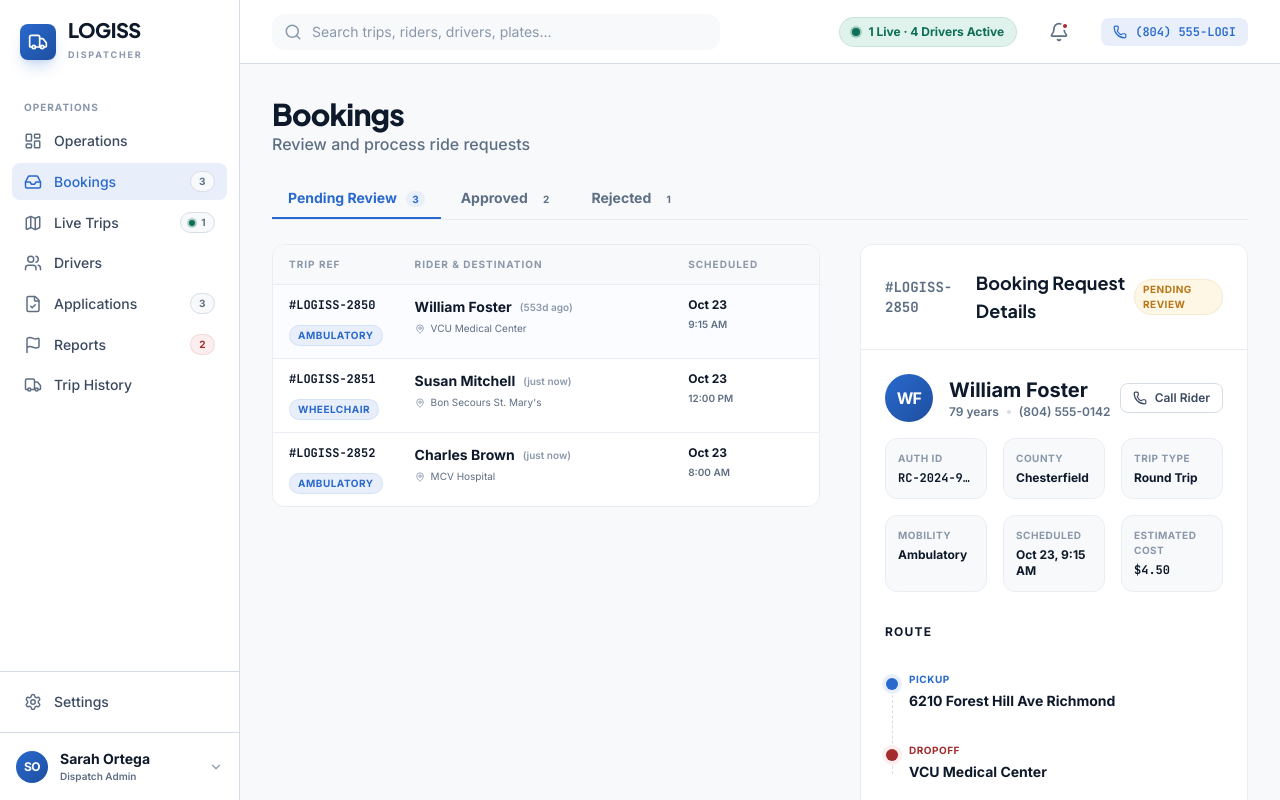
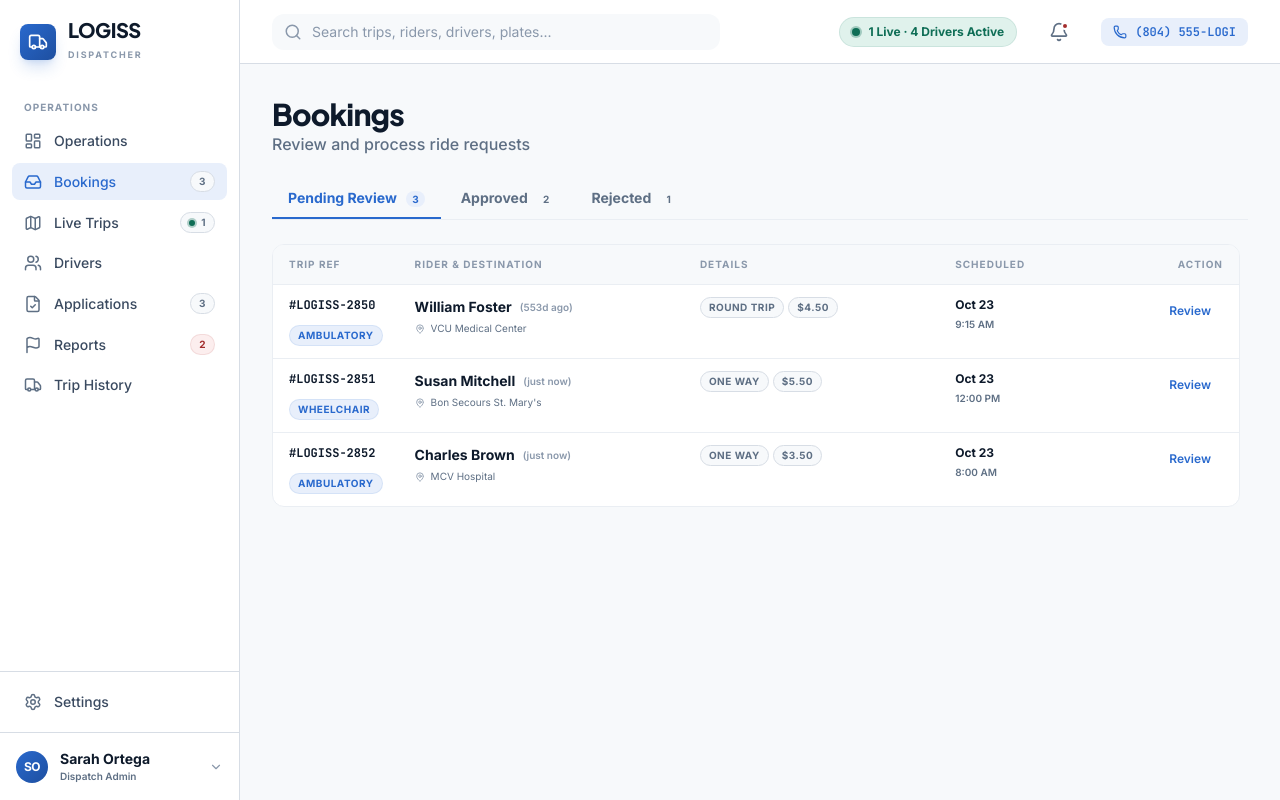
Before and after one commit to BeingSazzad/Loggiskabir-Dashboard, a React (Vite) app: page / in a window 1280 px wide. Both pictures are taken after a click on the element 1096 px from the left and 439 px from the top of the page. Built offline with nearby package versions, Linux system fonts and the light colour scheme.

Commit message:
feat: Updated Bookings table to span full width initially with a closeable detail pane

```diff
--- a/src/pages/Bookings.jsx
+++ b/src/pages/Bookings.jsx
@@ -20,7 +20,7 @@ import { formatTime, formatDateTime, formatShortDate, timeAgo, tripTypeLabel, mo
 
 const Bookings = () => {
   const [activeTab, setActiveTab] = useState('pending');
-  const [selectedBookingId, setSelectedBookingId] = useState('LOGISS-2850');
+  const [selectedBookingId, setSelectedBookingId] = useState(null);
   const [isAssigning, setIsAssigning] = useState(false);
 
   const [localTrips, setLocalTrips] = useState(trips);
@@ -32,7 +32,7 @@ const Bookings = () => {
     return false;
   });
 
-  const selectedBooking = localTrips.find(t => t.id === selectedBookingId) || filteredBookings[0];
+  const selectedBooking = selectedBookingId ? localTrips.find(t => t.id === selectedBookingId) : null;
 
   const availableDrivers = drivers.filter(d => d.onDuty && d.status === 'available');
 
@@ -85,7 +85,7 @@ const Bookings = () => {
 
       <div className="flex-1 grid grid-cols-1 lg:grid-cols-12 gap-8">
         {/* Left Table List */}
-        <div className="lg:col-span-7 flex flex-col gap-4 overflow-y-auto pr-2">
+        <div className={`transition-all duration-300 ease-in-out ${selectedBookingId ? 'lg:col-span-7' : 'lg:col-span-12'} flex flex-col gap-4 overflow-y-auto pr-2`}>
           {filteredBookings.length > 0 ? (
             <div className="bg-white border border-line-2 rounded-xl overflow-hidden">
               <table className="w-full text-left border-collapse">
@@ -93,7 +93,9 @@ const Bookings = () => {
                   <tr>
                     <th className="px-4 py-3 text-[10px] font-bold text-ink-4 uppercase tracking-widest">Trip Ref</th>
                     <th className="px-4 py-3 text-[10px] font-bold text-ink-4 uppercase tracking-widest">Rider & Destination</th>
+                    <th className="px-4 py-3 text-[10px] font-bold text-ink-4 uppercase tracking-widest hidden md:table-cell">Details</th>
                     <th className="px-4 py-3 text-[10px] font-bold text-ink-4 uppercase tracking-widest">Scheduled</th>
+                    <th className="px-4 py-3 text-[10px] font-bold text-ink-4 uppercase tracking-widest text-right">Action</th>
                   </tr>
                 </thead>
                 <tbody className="divide-y divide-line-2">
@@ -117,9 +119,28 @@ const Bookings = () => {
                           <span className="truncate max-w-[180px]">{booking.dropoff}</span>
                         </div>
                       </td>
+                      <td className="px-4 py-3 align-top hidden md:table-cell">
+                        <div className="flex gap-1 mb-1">
+                          <Badge variant="neutral">{tripTypeLabel(booking.type)}</Badge>
+                          <Badge variant="neutral">{money(booking.cost)}</Badge>
+                        </div>
+                      </td>
                       <td className="px-4 py-3 align-top whitespace-nowrap">
                         <p className="text-xs font-bold text-ink mb-1">{formatShortDate(booking.scheduledTime)}</p>
                         <p className="text-[10px] font-semibold text-ink-3">{formatTime(booking.scheduledTime)}</p>
+                      </td>
+                      <td className="px-4 py-3 align-top text-right">
+                        <Button
+                          variant="ghost"
+                          size="sm"
+                          className="text-primary hover:bg-primary-light/50"
+                          onClick={(e) => {
+                            e.stopPropagation();
+                            setSelectedBookingId(booking.id);
+                          }}
+                        >
+                          Review
+                        </Button>
                       </td>
                     </tr>
                   ))}
@@ -136,15 +157,24 @@ const Bookings = () => {
         </div>
 
         {/* Right Detail Panel */}
-        <div className="lg:col-span-5">
-          {selectedBooking ? (
+        {selectedBookingId && (
+          <div className="lg:col-span-5 transition-all duration-300 ease-in-out">
+            {selectedBooking ? (
             <Card className="h-full flex flex-col sticky top-0 max-h-full overflow-hidden">
               <div className="p-6 border-b border-line-2 flex items-center justify-between bg-tint/10">
                 <div className="flex items-center gap-4">
                   <span className="font-mono text-sm font-bold text-ink-3">#{selectedBooking.id}</span>
                   <h2 className="text-lg font-bold font-display text-ink">Booking Request Details</h2>
                 </div>
-                <TripStatusBadge status={selectedBooking.status} />
+                <div className="flex items-center gap-4">
+                  <TripStatusBadge status={selectedBooking.status} />
+                  <button
+                    onClick={() => setSelectedBookingId(null)}
+                    className="p-1 hover:bg-bg rounded-lg text-ink-4 hover:text-ink transition-colors"
+                  >
+                    <XCircle size={20} />
+                  </button>
+                </div>
               </div>
 
               <div className="flex-1 overflow-y-auto p-6 space-y-8">
@@ -277,11 +307,12 @@ const Bookings = () => {
               </div>
             </Card>
           ) : (
-            <div className="h-full flex items-center justify-center">
+            <div className="h-full flex items-center justify-center border-2 border-dashed border-line-2 rounded-xl">
               <p className="text-ink-4 font-bold">Select a booking to view details</p>
             </div>
           )}
         </div>
+        )}
       </div>
     </div>
   );
```
